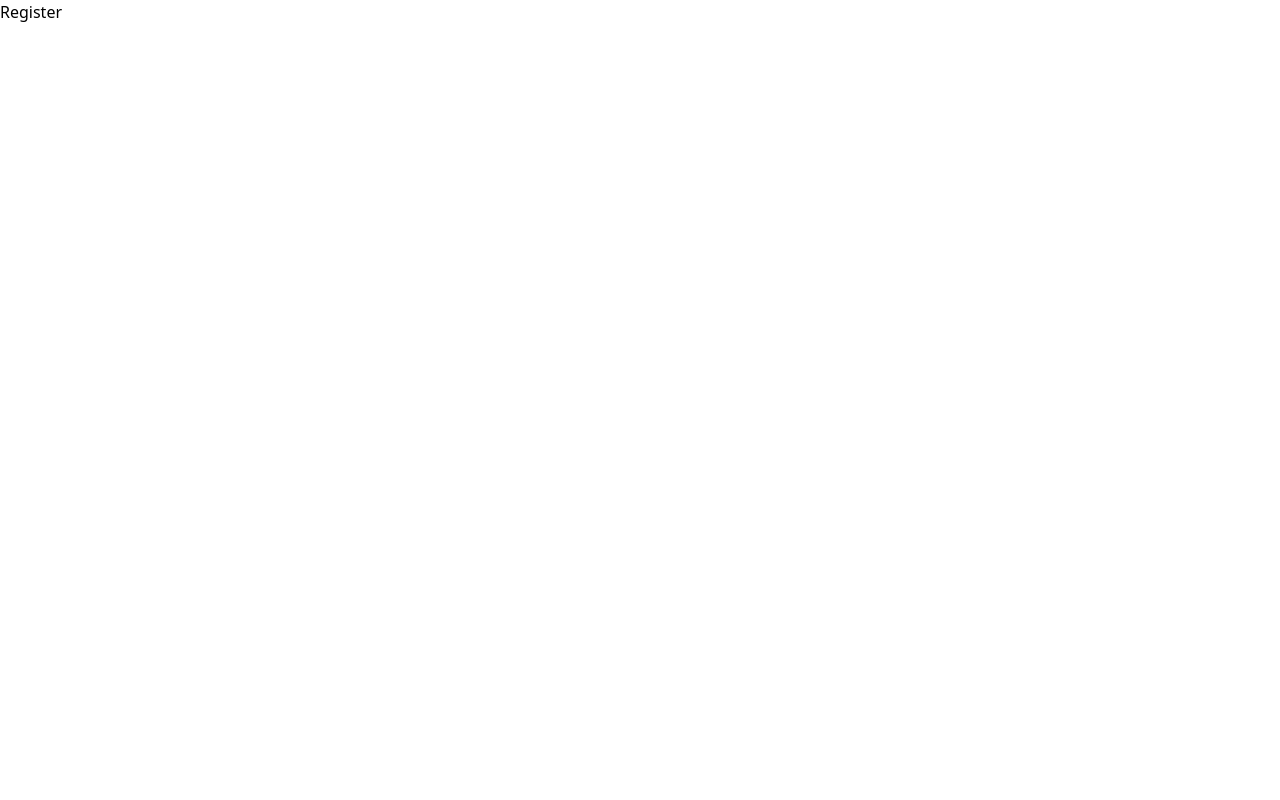
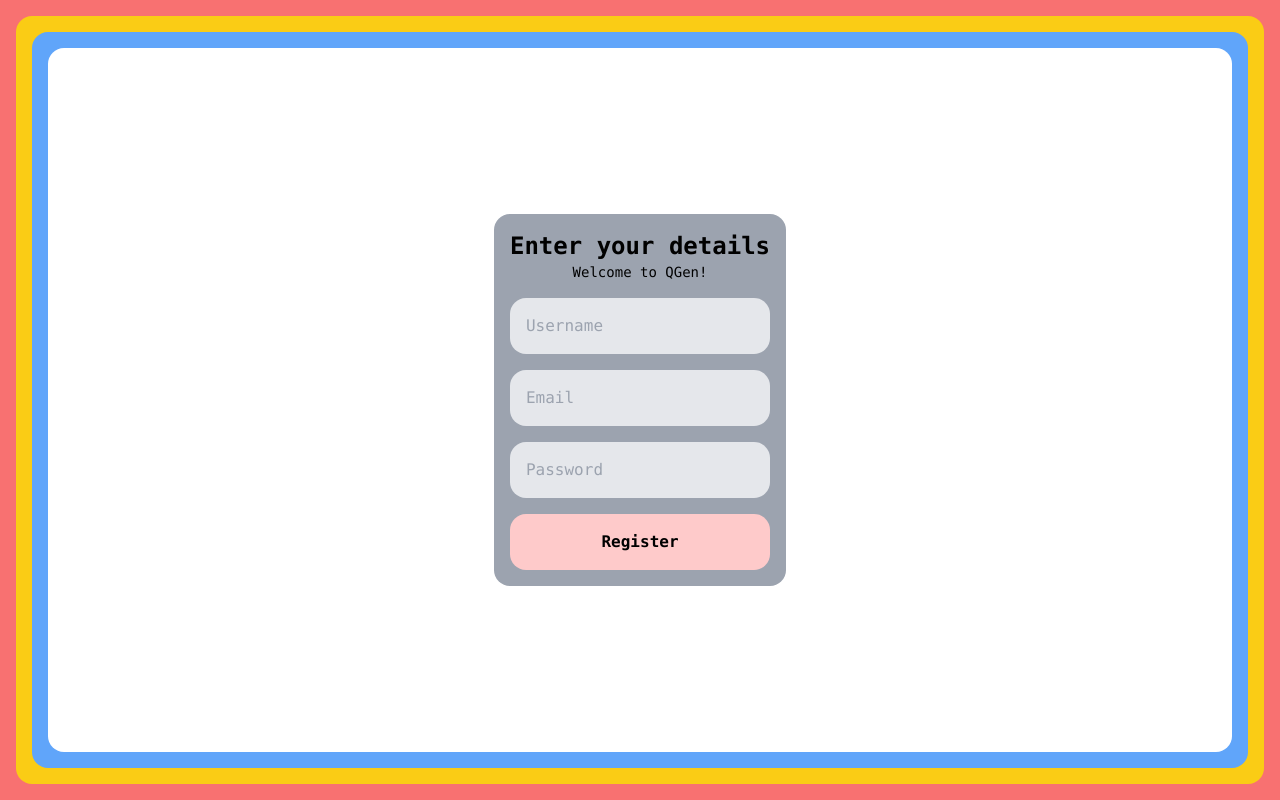
Before and after one commit to marahim20/qgenFinal, a React (Vite) app: page /register in a window 1280 px wide. Built offline with nearby package versions, Linux system fonts and the light colour scheme.

Commit message:
feat:added ui code for login and register

```diff
--- a/package.json
+++ b/package.json
@@ -10,8 +10,10 @@
     "preview": "vite preview"
   },
   "dependencies": {
+    "axios": "^1.4.0",
     "react": "^18.2.0",
     "react-dom": "^18.2.0",
+    "react-icons": "^4.9.0",
     "react-router-dom": "^6.11.2"
   },
   "devDependencies": {
--- a/src/App.jsx
+++ b/src/App.jsx
@@ -1,4 +1,7 @@
 import { useState } from "react";
+import { AiOutlinePaperClip } from "react-icons/ai";
+import axios from "axios";
+import React, { state } from "react";
 
 export default function App() {
   const menuOptions = [
@@ -6,7 +9,19 @@
     { key: "type2", value: "type2" },
     { key: "type3", value: "type3" },
   ];
-  const [prompt, setPrompt] = useState("");
+  const { prompt, setPrompt } = useState("");
+  const [selectedFile, setSelectedFile] = useState();
+  const [isFilePicked, setIsFilePicked] = useState(false);
+  const changeHandler = (event) => {
+    event.preventDefault();
+    setSelectedFile(event.target.files[0]);
+    setIsSelected(true);
+  };
+
+  const handleSubmission = () => {
+    const formData = new FormData();
+    formData.append("File", selectedFile);
+  };
   return (
     <>
       <div className=" bg-red-400 w-screen h-screen flex items-center justify-center p-4 font-mono">
@@ -14,12 +29,12 @@
           <div className="bg-blue-400 w-full h-full rounded-2xl p-4">
             <div className="bg-white w-full h-full rounded-2xl flex">
               <div id="left" className="flex-1 w-full h-full p-4">
-                <form action="submit" className="w-full h-full flex flex-col">
+                <form action="" className="w-full h-full flex flex-col">
                   <input
                     type="text"
                     name=""
                     id=""
-                    className="bg-gray-200 flex-1 rounded-2xl text-xl p-4 outline-none align-text-top"
+                    className="bg-gray-200 flex-1 rounded-2xl text-xl p-4 outline-none align-text-top overflow-auto"
                     height="40px"
                     value={prompt}
                     onChange={(e) => setPrompt(e.target.value)}
@@ -42,6 +57,27 @@
                         );
                       })}
                     </select>
+                    {/* <input type="file" name="" id="" > */}
+                    <div className="bg-yellow-200 p-4 mt-4 rounded-xl flex items-center justify-center">
+                      <input
+                        type="file"
+                        name="file"
+                        onChange={changeHandler}
+                        hidden
+                      />
+                      <div>
+                        <button
+                          // onClick={handleSubmission}
+                          onClick={() => {
+                            const input =
+                              document.querySelector("input[type=file]");
+                            input.click();
+                          }}
+                        >
+                          <AiOutlinePaperClip size="1.5rem" />
+                        </button>
+                      </div>
+                    </div>
                     <button
                       type="submit"
                       className="bg-yellow-200 p-4 mt-4 rounded-xl"
--- a/src/login.jsx
+++ b/src/login.jsx
@@ -1,7 +1,47 @@
-import React from 'react'
+import React from "react";
+import { Link } from "react-router-dom";
 
 export default function Login() {
   return (
-    <div>login</div>
-  )
+    <div className=" bg-red-400 w-screen h-screen flex items-center justify-center p-4 font-mono">
+      <div className="bg-yellow-400 w-full rounded-2xl h-full p-4">
+        <div className="bg-blue-400 w-full h-full rounded-2xl p-4 ">
+          <div className="bg-white w-full rounded-2xl h-full p-4 flex items-center justify-center">
+            <div className="bg-gray-400 p-4 rounded-2xl flex flex-col items-center">
+              <h1 className="text-2xl font-semibold">Welcome to QGen</h1>
+              <h2 className="text-sm">Please login to continue</h2>
+              <form action="" className="flex flex-col w-full mt-4">
+                <input
+                  type="text"
+                  name=""
+                  id=""
+                  className="bg-gray-200 rounded-2xl p-4 outline-none"
+                  placeholder="Username"
+                />
+                <input
+                  type="password"
+                  name=""
+                  id=""
+                  className="bg-gray-200 rounded-2xl p-4 mt-4 outline-none"
+                  placeholder="Password"
+                />
+                <button
+                  type="submit"
+                  className="bg-yellow-200 p-4 mt-4 rounded-2xl font-semibold"
+                >
+                  Login
+                </button>
+                <button
+                  type="submit"
+                  className="bg-red-200 p-4 mt-4 rounded-2xl font-semibold"
+                >
+                  <Link to="/register">Register</Link>
+                </button>
+              </form>
+            </div>
+          </div>
+        </div>
+      </div>
+    </div>
+  );
 }
--- a/src/register.jsx
+++ b/src/register.jsx
@@ -1,7 +1,48 @@
-import React from 'react'
+import React from "react";
 
-export default function Registeregister() {
+export default function Login() {
   return (
-    <div>Register</div>
-  )
+    <div className=" bg-red-400 w-screen h-screen flex items-center justify-center p-4 font-mono">
+      <div className="bg-yellow-400 w-full rounded-2xl h-full p-4">
+        <div className="bg-blue-400 w-full h-full rounded-2xl p-4 ">
+          <div className="bg-white w-full rounded-2xl h-full p-4 flex items-center justify-center">
+            <div className="bg-gray-400 p-4 rounded-2xl flex flex-col items-center">
+              <h1 className="text-2xl font-semibold">Enter your details</h1>
+              <h2 className="text-sm">Welcome to QGen!</h2>
+              <form action="" className="flex flex-col w-full mt-4">
+                <input
+                  type="text"
+                  name="username"
+                  id=""
+                  className="bg-gray-200 rounded-2xl p-4 outline-none"
+                  placeholder="Username"
+                />
+
+                <input
+                  type="text"
+                  name="email"
+                  id=""
+                  className="bg-gray-200 rounded-2xl p-4 mt-4 outline-none"
+                  placeholder="Email"
+                />
+                <input
+                  type="password"
+                  name="password"
+                  id=""
+                  className="bg-gray-200 rounded-2xl p-4 mt-4 outline-none"
+                  placeholder="Password"
+                />
+                <button
+                  type="submit"
+                  className="bg-red-200 p-4 mt-4 rounded-2xl font-semibold"
+                >
+                  Register
+                </button>
+              </form>
+            </div>
+          </div>
+        </div>
+      </div>
+    </div>
+  );
 }
```
Also changed, not shown: 1 other file (tests, documents, lock files or other folders).
